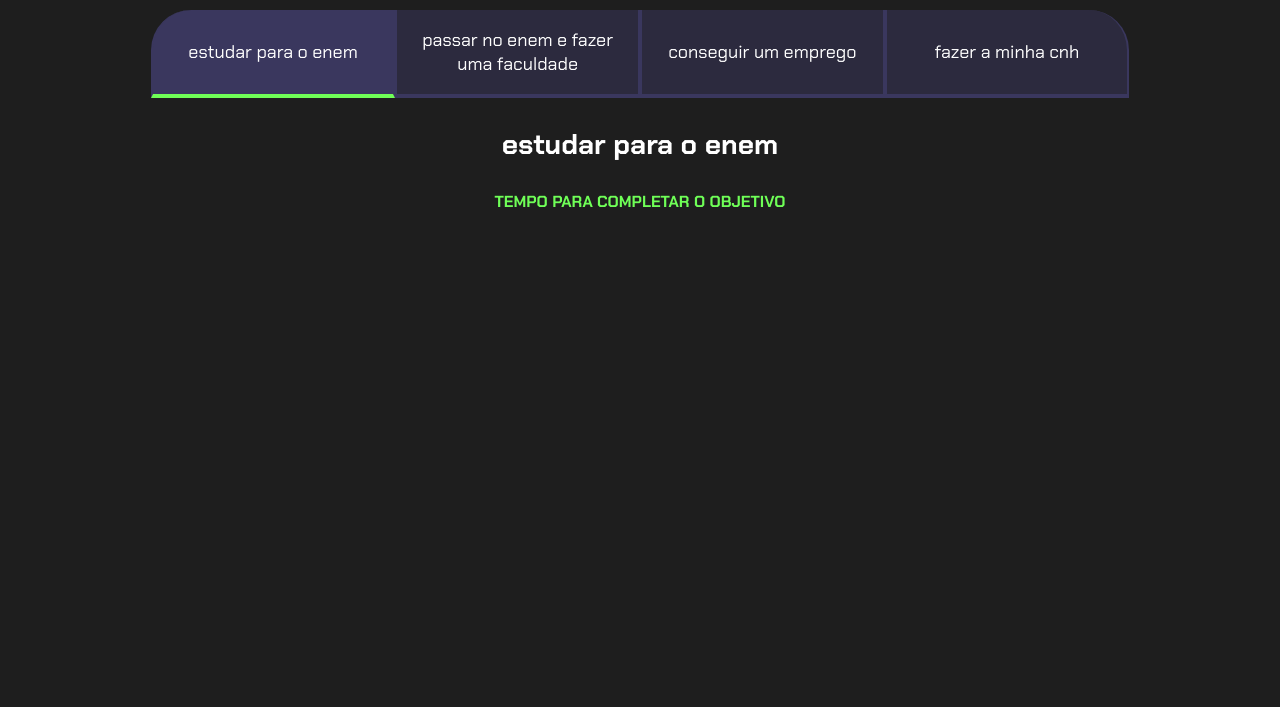
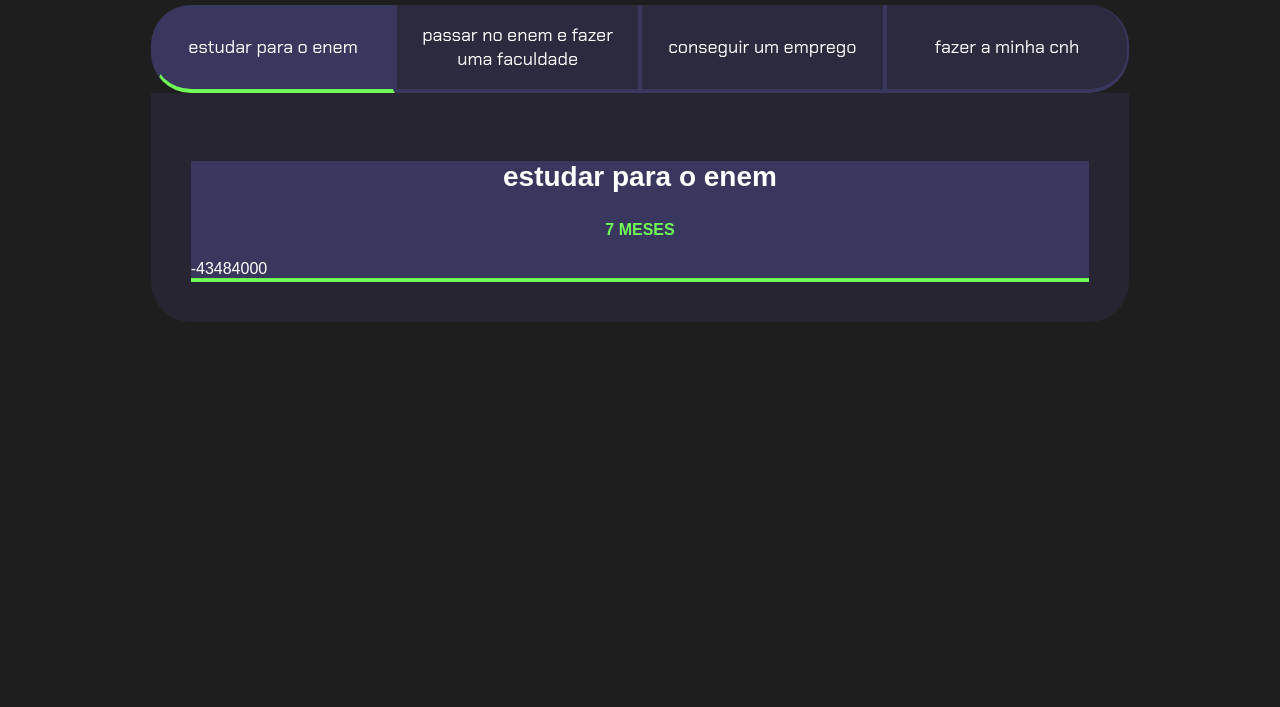
Before and after one commit to lucaseduardomormuldoprado/VScode3d, a plain HTML site: page index.html in a window 1280 px wide. Shown: the part 93-800 px from the top of the page. Drawn offline with Linux system fonts and the light colour scheme.

Commit message:
Add files via upload

```diff
--- a/index.html
+++ b/index.html
@@ -21,20 +21,20 @@
             <div class="abas-texto">
                 <div class="aba-conteudo ativo">
                     <h3 class="aba-conteudo-titulo-principal">estudar para o enem</h3>
-                    <h4 class="aba-conteudo-titulo-secundario">Tempo para completar o objetivo</h4>
+                    <h4 class="aba-conteudo-titulo-secundario">7 meses</h4>
                     <div class="contador"></div>
                 </div>
                 <div class="aba-conteudo">
                     <h3 class="aba-conteudo-titulo-principal">passar no enem e fazer uma faculdade</h3>
-                    <h4 class="aba-conteudo-titulo-secundario">Tempo para completar o objetivo</h4>
+                    <h4 class="aba-conteudo-titulo-secundario">7 meses</h4>
                 </div>
                 <div class="aba-conteudo">
                     <h3 class="aba-conteudo-titulo-principal">conseguir um emprego</h3>
-                    <h4 class="aba-conteudo-titulo-secundario">Tempo para completar o objetivo</h4>
+                    <h4 class="aba-conteudo-titulo-secundario">7 meses</h4>
                 </div>
                 <div class="aba-conteudo">
                     <h3 class="aba-conteudo-titulo-principal">fazer a minha cnh</h3>
-                    <h4 class="aba-conteudo-titulo-secundario">Tempo para completar o objetivo</h4>
+                    <h4 class="aba-conteudo-titulo-secundario">7 meses</h4>
                 </div>
             </div>
         </div>
--- a/main.js
+++ b/main.js
@@ -1,10 +1,18 @@
 const botoes = document.querySelectorAll(".botao");
+const textos = document.querySelectorAll(".aba-conteudo");
+const contadores = document.querySelectorAll(".contador");
+const tempoObjetivo1 = new Date("2024-05-10T00:00:00");
+let tempoAtual = new Date();
 
-for (let i=0; i<botoes.length;i++){
-    botoes[i].onclick=function(){
-        for(j=0;j<botoes.length;j++){
+contadores[0].textContent = tempoObjetivo1 - tempoAtual;
+
+for (let i = 0; i < botoes.length; i++) {
+    botoes[i].onclick = function () {
+        for (j = 0; j < botoes.length; j++) {
             botoes[j].classList.remove("ativo");
+            textos[j].classList.remove("ativo");
         }
         botoes[i].classList.add("ativo");
+        textos[i].classList.add("ativo");
     }
 }
--- a/style.css
+++ b/style.css
@@ -1,4 +1,5 @@
 @import url('https://fonts.googleapis.com/css2?family=Chakra+Petch:wght@400;700&display=swap');
+
 :root {
     --cor-de-fundo: #1E1E1E;
     --verde: #6FFF57;
@@ -8,11 +9,12 @@
     --texto-fundo: rgba(58, 55, 94, 0.3);
 }
 
-body{
+body {
     background-color: var(--cor-de-fundo);
     color: var(--branco);
-    font-family: "Chakra Petch", sans-serif;
+    font-family: 'chakra-petch', sans-serif;
 }
+
 .conteudo-principal {
     display: flex;
     flex-direction: column;
@@ -22,13 +24,15 @@ body{
     width: 100%;
     margin: 0 auto;
 }
-.titulo-principal{
+
+.titulo-principal {
     text-align: left;
     width: 100%;
     font-size: 32px;
 }
-.botao{
-    font-family: "Chakra Petch",sans-serif;
+
+.botao {
+    font-family: "Chakra Petch", sans-serif;
     background-color: var(--botao-inativo);
     color: var(--branco);
     display: flex;
@@ -42,43 +46,56 @@ body{
     border-right: 2px solid var(--botao-ativo);
     border-top: none;
 }
-.botoes{
+
+.botoes {
     display: block;
 }
-.botao.ativo{
-    background-color: var(--botao-ativo);
-    border-bottom: 4px solid var(--verde);
-}
-.abas-textos{
-    background-color: var(--texto-fundo);
-    padding: 40px;
-    border-radius: 0 0 40px 40px;
-}
-.aba-conteudo.ativo{
-    display:block;
-}
-.aba-conteudo{
-    display: none;
-}
-.aba-conteudo-titulo-principal{
-    font-size: 28px;
-    text-align: center;
-}
-.aba-conteudo-titulo-secundario{
-    text-align: center;
-    color: var(--verde);
-    text-transform: uppercase;
-}
+
 @media screen and (min-width: 768px) {
     .botoes {
         display: flex;
     }
 
     .botao:first-child {
-        border-radius: 40px 0 0 0;
+        border-radius: 40px 0 0 40px;
     }
 
     .botao:last-child {
-        border-radius: 0 40px 0 0;
+        border-radius: 0 40px 40px 0;
     }
 }
+
+.ativo {
+    background-color: var(--botao-ativo);
+    border-bottom: 4px solid var(--verde);
+}
+
+.abas-texto {
+    background-color: var(--texto-fundo);
+    padding: 40px;
+    border-radius: 0 0 40px 40px;
+}
+
+.botao.ativo {
+    background-color: var(--botao-ativo);
+    border-bottom: 4px solid var(--verde);
+}
+
+.aba-conteudo.ativo {
+    display: block;
+}
+
+.aba-conteudo {
+    display: none;
+}
+
+.aba-conteudo-titulo-principal {
+    font-size: 28px;
+    text-align: center;
+}
+
+.aba-conteudo-titulo-secundario {
+    text-align: center;
+    color: var(--verde);
+    text-transform: uppercase;
+}
```
Lines whose indentation alone changed are shown as unchanged.
